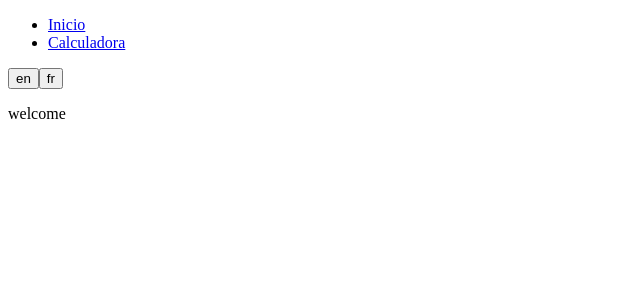
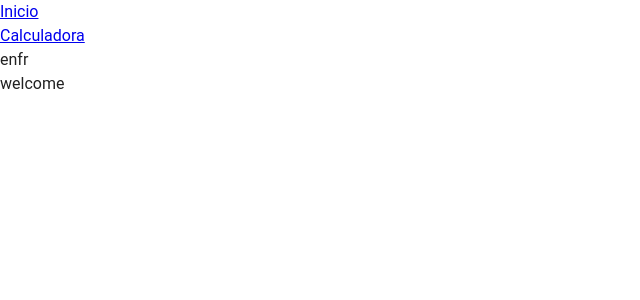
Before and after one commit to Nilowww/dexplore, a Nuxt app: page / in a window 1280 px wide. Shown: the top 300 px of the page, without its empty margins (0-640 px from the left). Built offline with nearby package versions, Linux system fonts and the light colour scheme.

Commit message:
10th part (Vuetify installation)

```diff
--- a/app.vue
+++ b/app.vue
@@ -8,6 +8,10 @@
         </ul>
       </nav>
     </header>
-    <NuxtPage />
+    <NuxtLayout>
+      <v-app>
+        <NuxtPage />
+      </v-app>
+    </NuxtLayout>
   </div>
 </template>
--- a/nuxt.config.ts
+++ b/nuxt.config.ts
@@ -1,7 +1,11 @@
 // https://nuxt.com/docs/api/configuration/nuxt-config
+import vuetify, { transformAssetUrls } from "vite-plugin-vuetify";
 export default defineNuxtConfig({
   compatibilityDate: "2024-04-03",
   devtools: { enabled: true },
+  build: {
+    transpile: ["vuetify"],
+  },
   modules: [
     [
       "@nuxtjs/i18n",
@@ -9,5 +13,18 @@
         vueI18n: "./i18n.config.ts", // if you are using custom path, default
       },
     ],
+    (_options, nuxt) => {
+      nuxt.hooks.hook("vite:extendConfig", (config) => {
+        // @ts-expect-error
+        config.plugins.push(vuetify({ autoImport: true }));
+      });
+    },
   ],
+  vite: {
+    vue: {
+      template: {
+        transformAssetUrls,
+      },
+    },
+  },
 });
--- /dev/null
+++ b/plugins/vuetify.ts
@@ -0,0 +1,11 @@
+import '@mdi/font/css/materialdesignicons.css'
+
+import 'vuetify/styles'
+import { createVuetify } from 'vuetify'
+
+export default defineNuxtPlugin((app) => {
+  const vuetify = createVuetify({
+    // ... your configuration
+  })
+  app.vueApp.use(vuetify)
+})
```
Also changed, not shown: package.json (+6 -1 lines), 1 other file (tests, documents, lock files or other folders).
